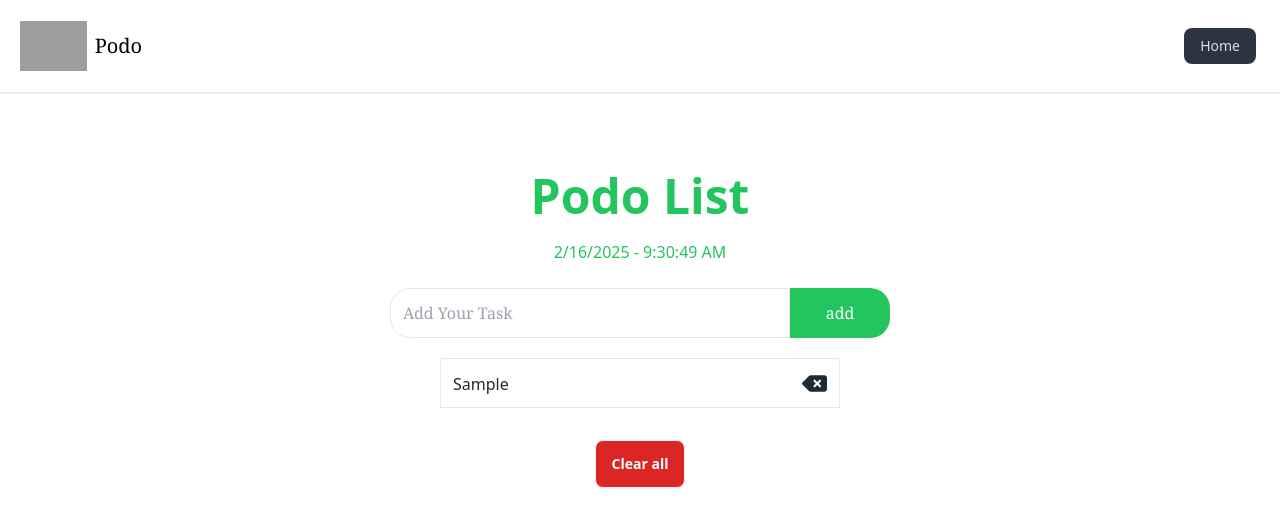
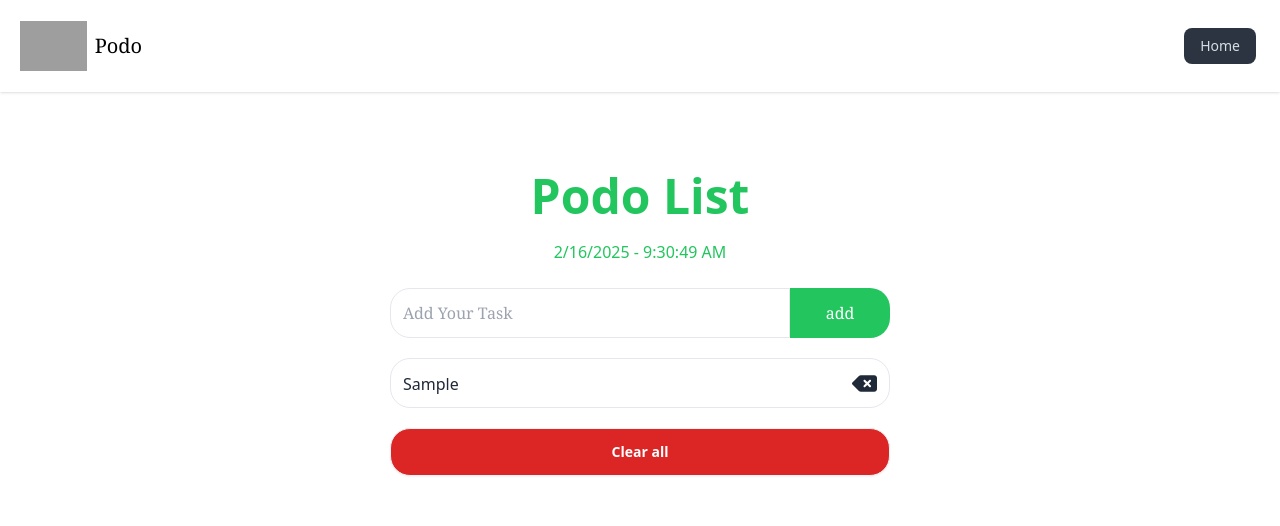
Before and after one commit to minhazapon/Podo--React.js-project, a React (Vite) app: page / in a window 1280 px wide. Both pictures are taken after typing "Sample" into the empty fields and a click on the input "add". Shown: the top 526 px of the page. Built offline with nearby package versions, Linux system fonts and the light colour scheme; grey boxes are pictures that could not be loaded.

Commit message:
added file

```diff
--- a/src/podo app/Podo.jsx
+++ b/src/podo app/Podo.jsx
@@ -67,23 +67,21 @@ function Podo() {
                 <div>
                     <div>
                         {
-
                             task.map((task, index) => <div className=" flex justify-center mt-5 " key={index}>
-                                <p className=" bg-white border-[1px] h-[50px] p-3 w-[400px]  ">
+                                <p className=" bg-white border-[1px] h-[50px] p-3 w-[500px] rounded-[20px]  ">
                                     <p className=" flex justify-between items-center gap-5  ">
                                         <p>{task}</p>
                                         <div>
-                                            <p> <FaDeleteLeft className=" h-[25px] w-[25px] "></FaDeleteLeft>  </p>
+                                            <p> <FaDeleteLeft className=" cursor-pointer h-[25px] w-[25px] "></FaDeleteLeft>  </p>
                                         </div>
                                     </p>
                                 </p>
                             </div>)
-
                         }
                     </div>
                 </div>
-                <div className=" flex justify-center mt-8 cursor-pointer ">
-                    <button className=" btn bg-red-600 text-white ">Clear all</button>
+                <div className=" flex justify-center mt-5 cursor-pointer ">
+                    <button className=" btn bg-red-600 text-white w-[500px] rounded-[20px] ">Clear all</button>
                 </div>
             </div>
         </div>
```
